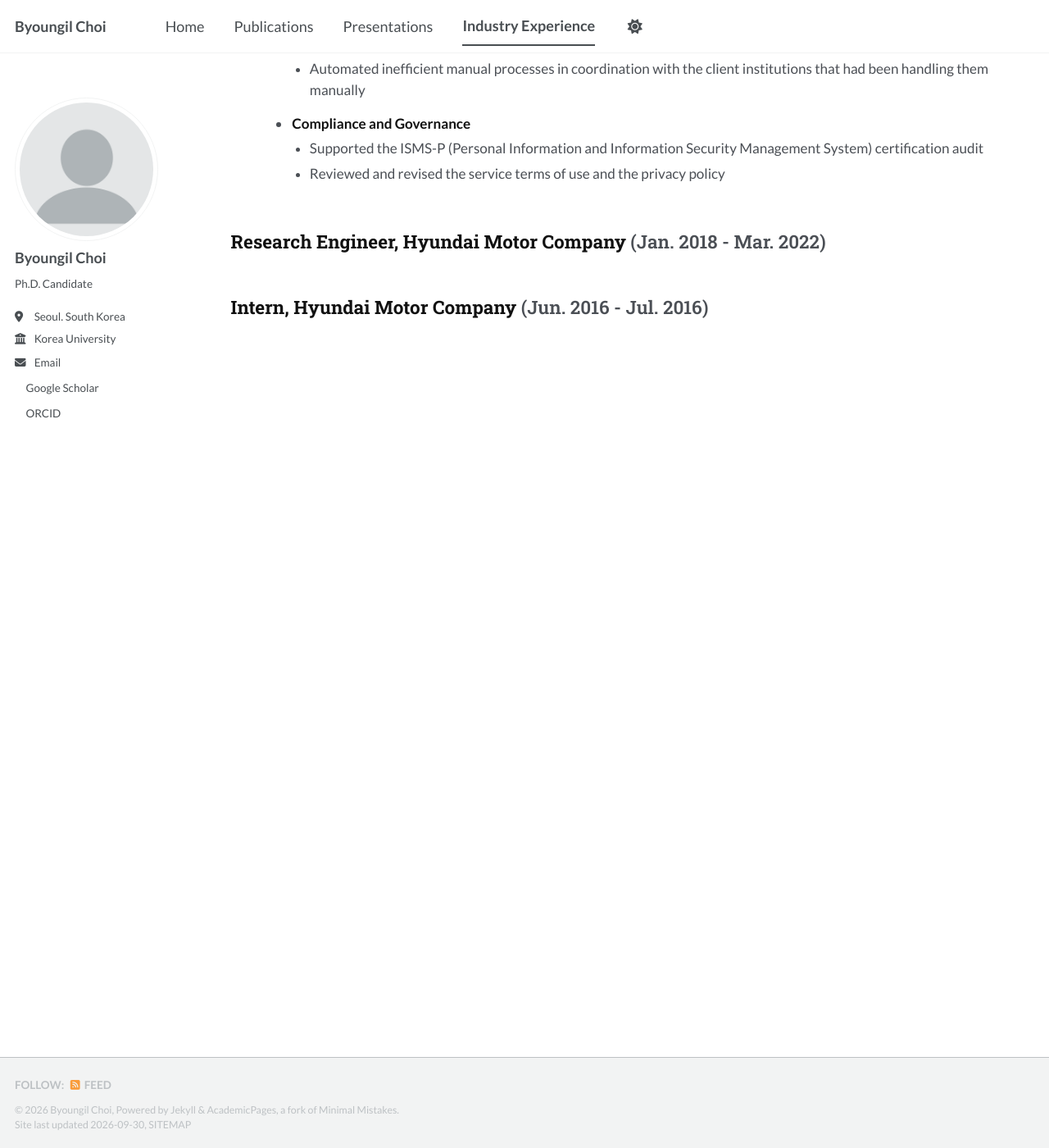
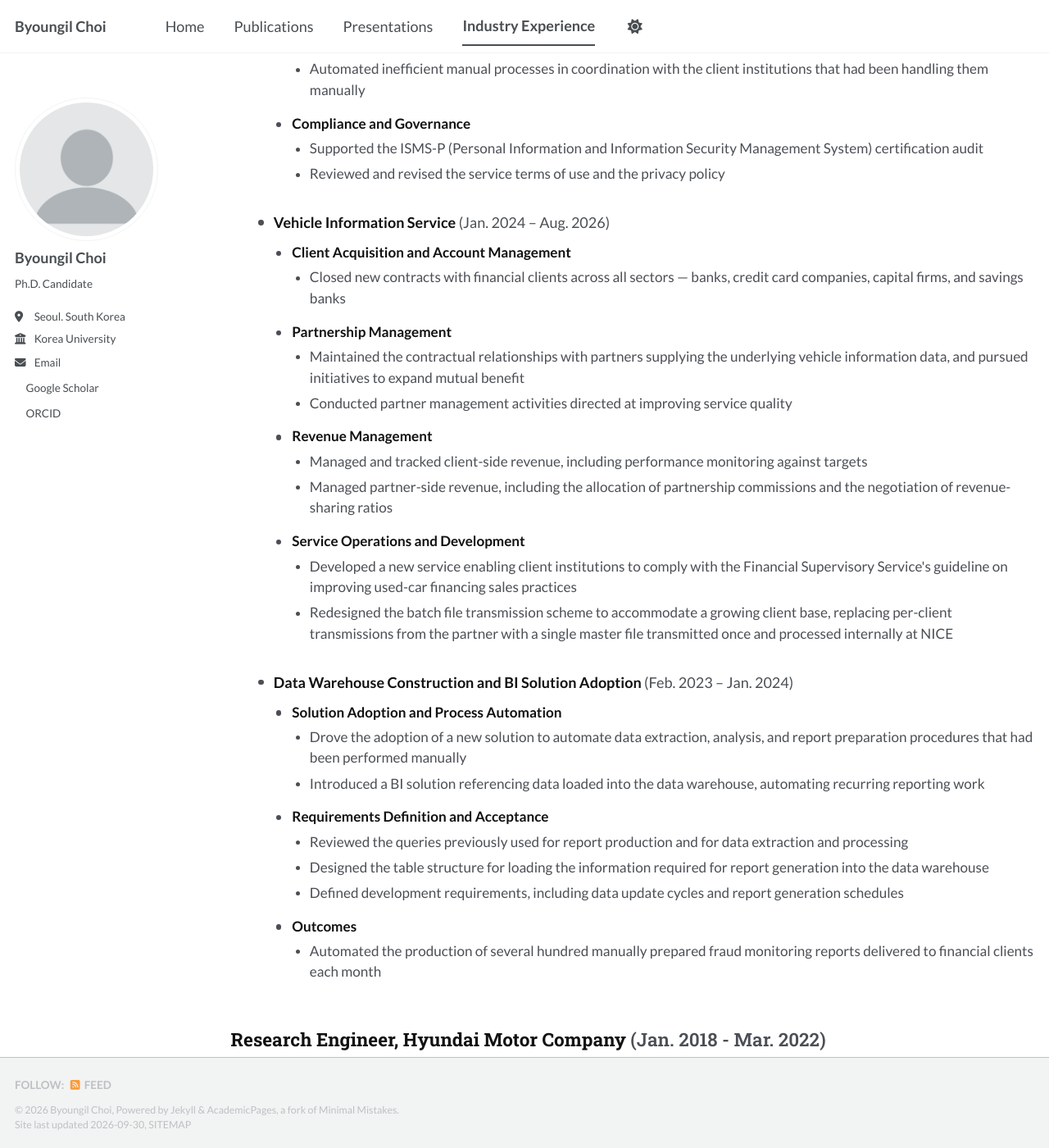
Before and after one commit to smallgiant-cbi/smallgiant-cbi.github.io, a Jekyll site: the page built from _pages/industry-experience.html, in a window 1280 px wide and 1400 px high, scrolled down 3313 px. Shown: the whole window at 82% size. Built offline with Jekyll 4.4.1, drawn with Linux system fonts in a browser that asks for light colours; a style sheet for code colours, icons or effects is not loaded.

Commit message:
Industry 수정

```diff
--- a/_pages/industry-experience.html
+++ b/_pages/industry-experience.html
@@ -180,6 +180,77 @@ author_profile: true
         </div>
       </div>
     </article>
+
+    <article class="industry-project">
+      <span class="home-dot" aria-hidden="true"></span>
+      <div class="publication-content">
+        <h3 class="publication-title">Vehicle Information Service <span class="home-entry-dates">(Jan. 2024 – Aug. 2026)</span></h3>
+        <div class="industry-workstreams">
+          <section class="industry-workstream" aria-labelledby="vehicle-clients">
+            <h4 id="vehicle-clients">Client Acquisition and Account Management</h4>
+            <ul class="industry-details">
+              <li>Closed new contracts with financial clients across all sectors — banks, credit card companies, capital firms, and savings banks</li>
+            </ul>
+          </section>
+
+          <section class="industry-workstream" aria-labelledby="vehicle-partners">
+            <h4 id="vehicle-partners">Partnership Management</h4>
+            <ul class="industry-details">
+              <li>Maintained the contractual relationships with partners supplying the underlying vehicle information data, and pursued initiatives to expand mutual benefit</li>
+              <li>Conducted partner management activities directed at improving service quality</li>
+            </ul>
+          </section>
+
+          <section class="industry-workstream" aria-labelledby="vehicle-revenue">
+            <h4 id="vehicle-revenue">Revenue Management</h4>
+            <ul class="industry-details">
+              <li>Managed and tracked client-side revenue, including performance monitoring against targets</li>
+              <li>Managed partner-side revenue, including the allocation of partnership commissions and the negotiation of revenue-sharing ratios</li>
+            </ul>
+          </section>
+
+          <section class="industry-workstream" aria-labelledby="vehicle-operations">
+            <h4 id="vehicle-operations">Service Operations and Development</h4>
+            <ul class="industry-details">
+              <li>Developed a new service enabling client institutions to comply with the Financial Supervisory Service's guideline on improving used-car financing sales practices</li>
+              <li>Redesigned the batch file transmission scheme to accommodate a growing client base, replacing per-client transmissions from the partner with a single master file transmitted once and processed internally at NICE</li>
+            </ul>
+          </section>
+        </div>
+      </div>
+    </article>
+
+    <article class="industry-project">
+      <span class="home-dot" aria-hidden="true"></span>
+      <div class="publication-content">
+        <h3 class="publication-title">Data Warehouse Construction and BI Solution Adoption <span class="home-entry-dates">(Feb. 2023 – Jan. 2024)</span></h3>
+        <div class="industry-workstreams">
+          <section class="industry-workstream" aria-labelledby="warehouse-automation">
+            <h4 id="warehouse-automation">Solution Adoption and Process Automation</h4>
+            <ul class="industry-details">
+              <li>Drove the adoption of a new solution to automate data extraction, analysis, and report preparation procedures that had been performed manually</li>
+              <li>Introduced a BI solution referencing data loaded into the data warehouse, automating recurring reporting work</li>
+            </ul>
+          </section>
+
+          <section class="industry-workstream" aria-labelledby="warehouse-requirements">
+            <h4 id="warehouse-requirements">Requirements Definition and Acceptance</h4>
+            <ul class="industry-details">
+              <li>Reviewed the queries previously used for report production and for data extraction and processing</li>
+              <li>Designed the table structure for loading the information required for report generation into the data warehouse</li>
+              <li>Defined development requirements, including data update cycles and report generation schedules</li>
+            </ul>
+          </section>
+
+          <section class="industry-workstream" aria-labelledby="warehouse-outcomes">
+            <h4 id="warehouse-outcomes">Outcomes</h4>
+            <ul class="industry-details">
+              <li>Automated the production of several hundred manually prepared fraud monitoring reports delivered to financial clients each month</li>
+            </ul>
+          </section>
+        </div>
+      </div>
+    </article>
   </section>
 
   <section class="publication-section" aria-labelledby="hyundai-research-engineer">
```
